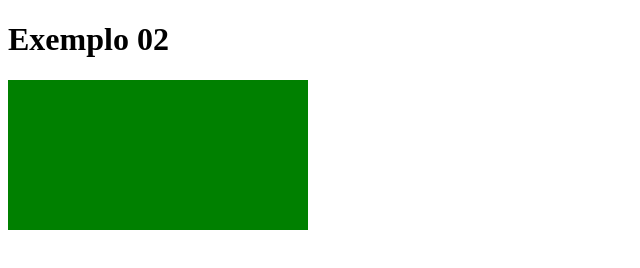
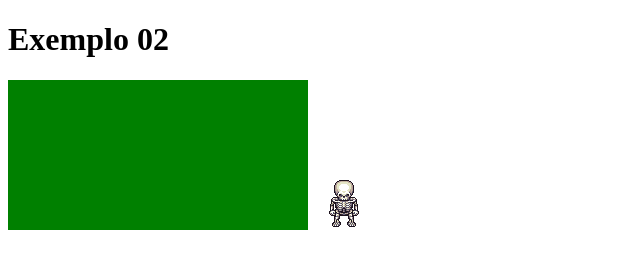
Before and after one commit to ufjf-dcc104/dcc138-2020-3ere-atv3-dhayananascimento, a plain HTML site: page index.html in a window 1280 px wide. Shown: the whole page, without its empty margins (0-640 px from the left). Drawn offline with Linux system fonts and the light colour scheme.

Commit message:
Adiciona elemento de imagem na página

```diff
--- a/index.html
+++ b/index.html
@@ -8,6 +8,7 @@
   <body>
     <h1>Exemplo 02</h1>
     <canvas></canvas>
+    <img src="./assets/skeleton01.png" alt="Skeleton 01" />
     <script>
       const canvas = document.querySelector("canvas");
       const ctx = canvas.getContext("2d");
```
Also changed, not shown: assets/skeleton01.png (added).
